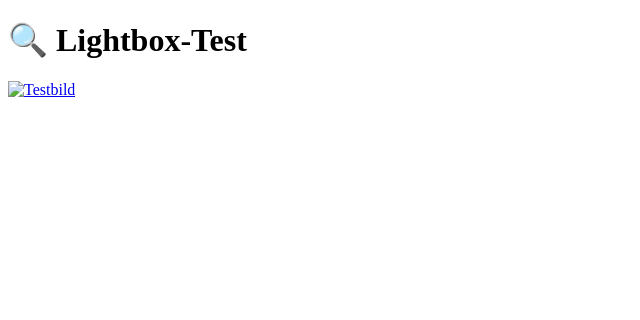
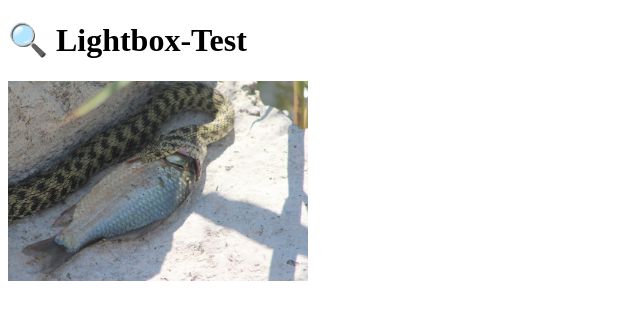
Before and after one commit to michaelwilms/gelbe-wuerfelnattern, a plain HTML site: page lightbox-test.html in a window 1280 px wide. Shown: the whole page, without its empty margins (0-640 px from the left). Drawn offline with nearby package versions, Linux system fonts and the light colour scheme.

Commit message:
Update lightbox-test.html

```diff
--- a/lightbox-test.html
+++ b/lightbox-test.html
@@ -14,8 +14,8 @@
   <h1>🔍 Lightbox-Test</h1>
 
   <!-- Testbild mit funktionierender Lightbox -->
-  <a href="images/gelbe_wuerfelnatter-natrix_tessellata_flavescens-fisch-vrana-kroatien-2015.jpg" data-lightbox="gallery" data-title="Testbild – Futteraufnahme">
-    <img src="images/gelbe_wuerfelnatter-natrix_tessellata_flavescens-fisch-vrana-kroatien-2015.jpg" alt="Testbild" width="300">
+  <a href="images/gelbe_wuerfelnatter-natrix_tesselata_flavescens-fisch_vrana-kroatien-2015.jpg" data-lightbox="gallery" data-title="Testbild – Futteraufnahme">
+    <img src="images/gelbe_wuerfelnatter-natrix_tesselata_flavescens-fisch_vrana-kroatien-2015.jpg" alt="Testbild" width="300">
   </a>
 
   <!-- Lightbox-Testblock zur Konsolenprüfung -->
```
